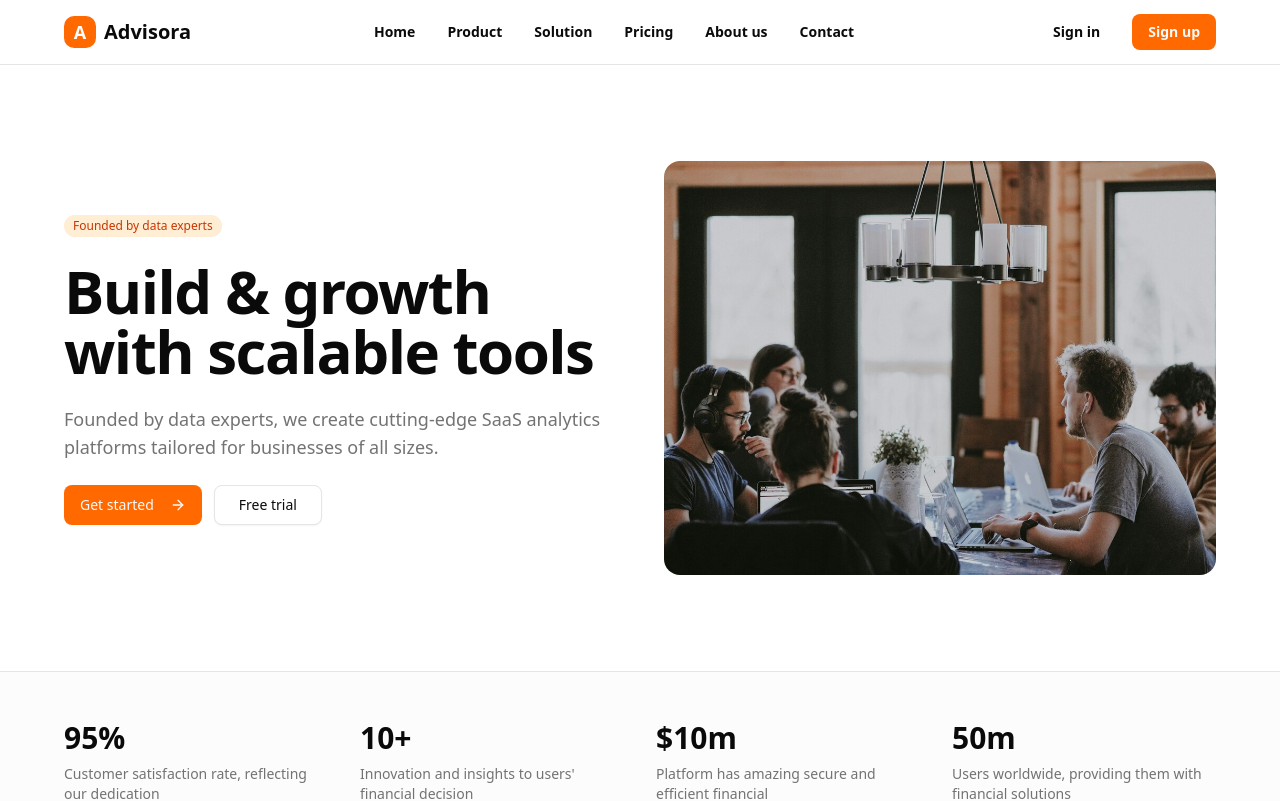
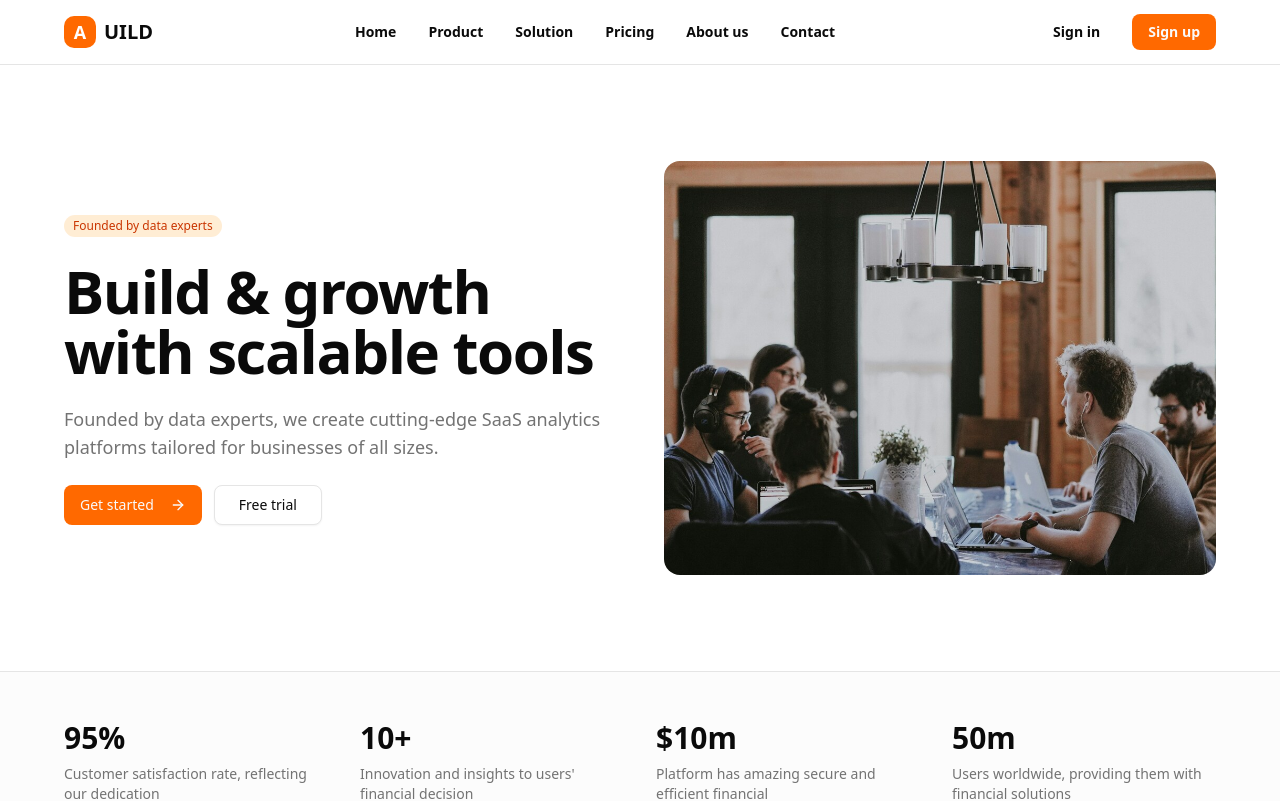
Before and after one commit to igorsoares0/uild, a Next.js app: page / in a window 1280 px wide. Shown: the top 801 px of the page. Built offline with nearby package versions, Linux system fonts and the light colour scheme.

Commit message:
improve brand assets

```diff
--- a/app/page.tsx
+++ b/app/page.tsx
@@ -59,7 +59,7 @@ export default function Home() {
               <div className="flex h-8 w-8 items-center justify-center rounded-lg bg-orange-500">
                 <span className="text-lg font-bold text-white">A</span>
               </div>
-              <span className="text-xl font-semibold">Advisora</span>
+              <span className="text-xl font-semibold">UILD</span>
             </div>
 
             <div className="hidden items-center gap-8 md:flex">
@@ -137,7 +137,7 @@ export default function Home() {
             transition={{ duration: 0.6, delay: 0.2 }}
           >
             <img
-              src="/dfg.jpg"
+              src="/hero.jpg"
               alt="Professional working on laptop"
               className="h-full w-full object-cover"
             />
@@ -782,7 +782,7 @@ export default function Home() {
               <ul className="space-y-2 text-sm text-muted-foreground">
                 <li className="flex items-center gap-2">
                   <Mail className="h-4 w-4" />
-                  <span>hello@advisora.com</span>
+                  <span>hello@uild.com</span>
                 </li>
                 <li className="flex items-center gap-2">
                   <Phone className="h-4 w-4" />
@@ -799,7 +799,7 @@ export default function Home() {
           <div className="mt-12 border-t pt-8">
             <div className="flex flex-col items-center justify-between gap-4 sm:flex-row">
               <p className="text-sm text-muted-foreground">
-                © 2024 Advisora. All rights reserved.
+                © 2025 UILD. All rights reserved.
               </p>
               <div className="flex gap-6 text-sm text-muted-foreground">
                 <a href="#" className="hover:text-orange-500">Privacy Policy</a>
```
Also changed, not shown: public/hero.jpg (renamed from public/dfg.jpg).
